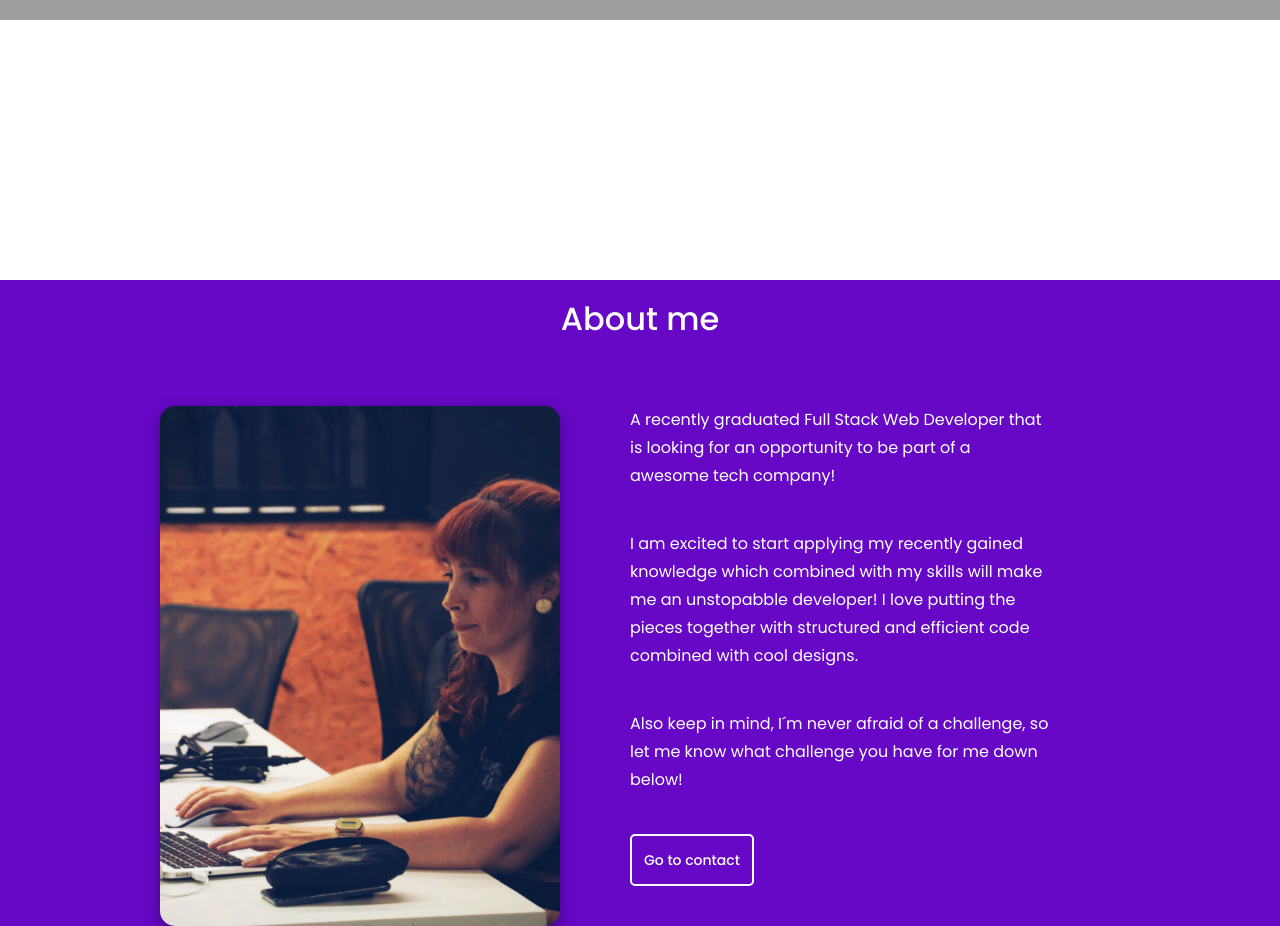
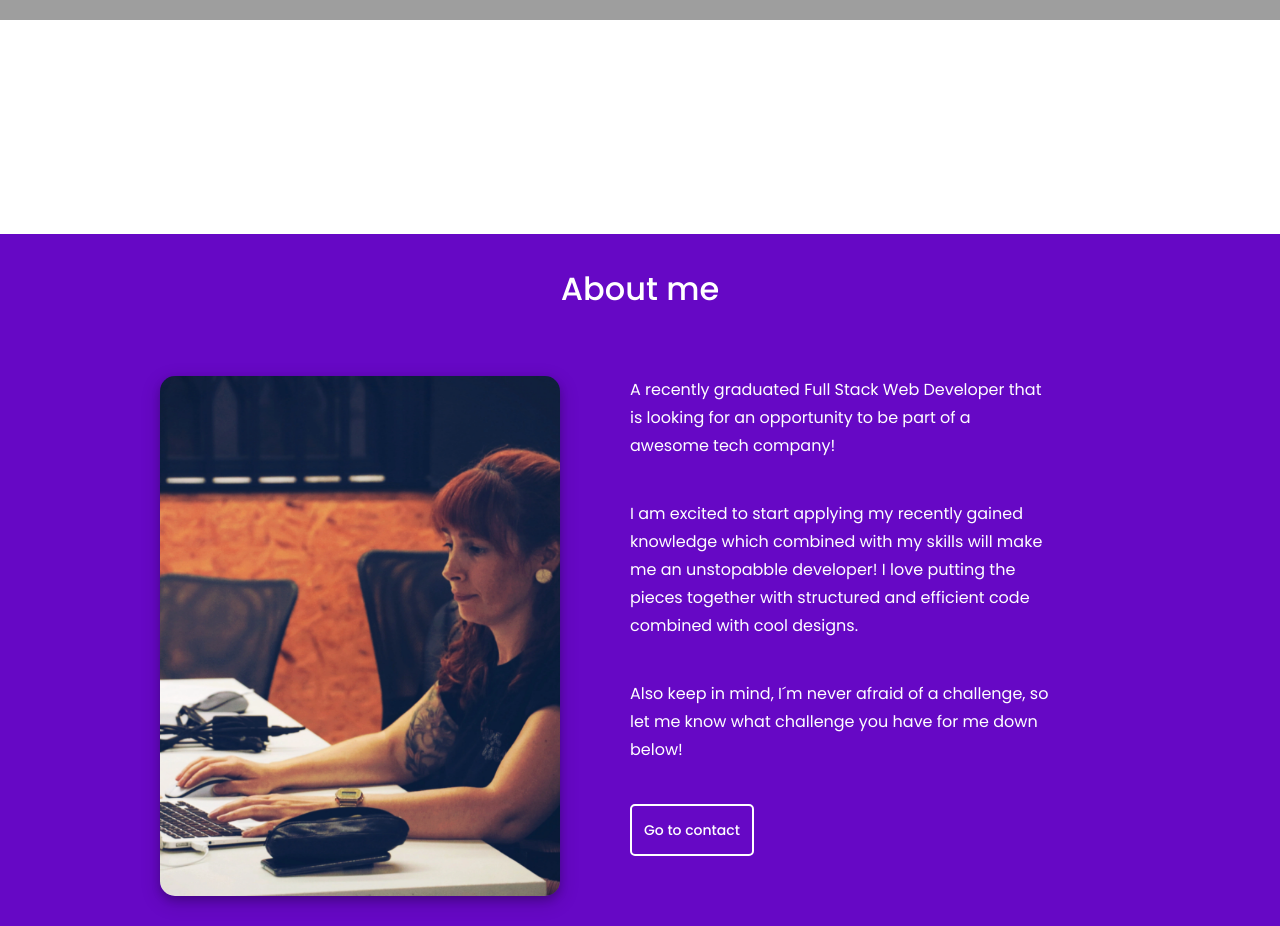
Before and after one commit to agataxmascarenhas/agataxmascarenhas.github.io, a website: page index.html in a window 1280 px wide. Shown: the part 780-1706 px from the top of the page. Drawn offline with Linux system fonts and the light colour scheme; grey boxes are pictures that could not be loaded.

Commit message:
updated about

```diff
--- a/styles/scss/index.scss
+++ b/styles/scss/index.scss
@@ -120,14 +120,17 @@ h3 {
 	position: relative;
 	background-color: $color-primary;
 	color: $color-text-secondary;
-	padding: 100px 0px 120px 0px;
+	padding: 100px 0px 141px 0px;
 	margin-bottom: auto;
 	clip-path: polygon(0% 10%, 100% 10%, 100% 87%, 98% 87%, 0% 100%);
 	@media (max-width: 991px) {
 		// height: 10%;
 		clip-path: polygon(0% 10%, 100% 10%, 100% 87%, 98% 87%, 0% 95%);
 		}
-		margin: 150px 0px 200px 0px;
+		margin: 100px 0px 100px 0px;
+	h2 {
+		padding-top: 20px;
+	}
 }
 
 .about-content {
```
Also changed, not shown: styles/css/index.css, 1 other file.
